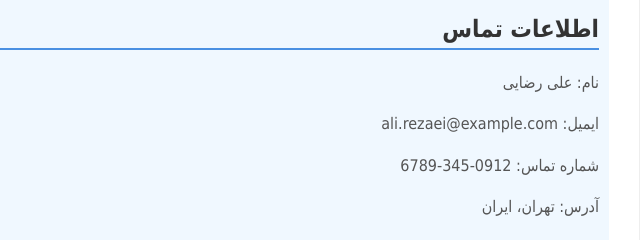
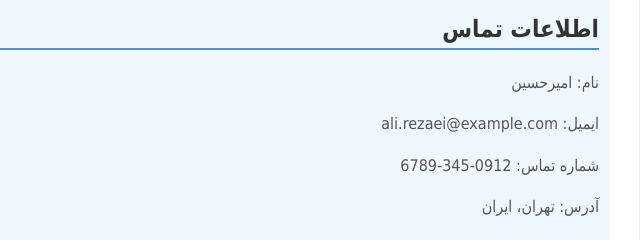
Before and after one commit to Sarkhanii/home, a plain HTML site: page index.html in a window 1280 px wide. Shown: the part 146-386 px from the top of the page, 431-1071 px from the left. Drawn offline with Linux system fonts and the light colour scheme.

Commit message:
Update index.html

```diff
--- a/index.html
+++ b/index.html
@@ -48,7 +48,7 @@
         <h1>رزومه امیرحسین</h1>
         <div class="section contact-info">
             <h2>اطلاعات تماس</h2>
-            <p>نام: علی رضایی</p>
+            <p>نام: امیرحسین</p>
             <p>ایمیل: ali.rezaei@example.com</p>
             <p>شماره تماس: 0912-345-6789</p>
             <p>آدرس: تهران، ایران</p>
```
